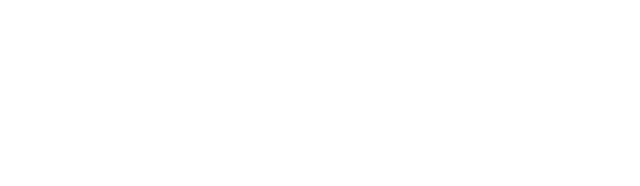
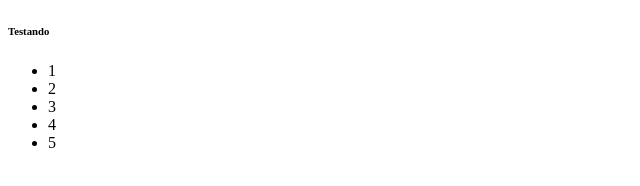
Before and after one commit to laianearaujo/aula-github, a plain HTML site: page index.html in a window 1280 px wide. Shown: the whole page, without its empty margins (0-640 px from the left). Drawn offline with Linux system fonts and the light colour scheme.

Commit message:
ajuste body

```diff
--- a/index.html
+++ b/index.html
@@ -6,6 +6,15 @@
     <title>Teste</title>
 </head>
 <body>
-
+    <div>
+        <h6>Testando</h6>
+        <ul>
+            <li>1</li>
+            <li>2</li>
+            <li>3</li>
+            <li>4</li>
+            <li>5</li>
+        </ul>
+    </div>
 </body>
 </html>
```
